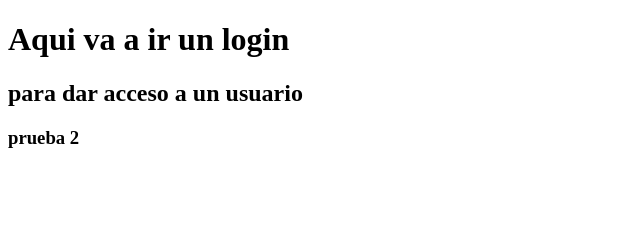
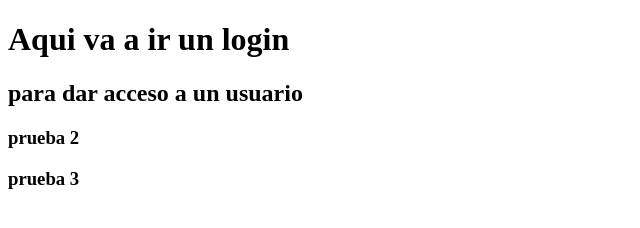
Before and after one commit to MoisesNarciso/Primer-Proyecto, a plain HTML site: page login.html in a window 1280 px wide. Shown: the full height of the page, 0-640 px from the left. Drawn offline with Linux system fonts and the light colour scheme.

Commit message:
prueba 3

```diff
--- a/login.html
+++ b/login.html
@@ -10,5 +10,6 @@
     <h1>Aqui va a ir un login</h1>
     <h2>para dar acceso a un usuario</h2>
     <h3>prueba 2</h3>
+    <h3>prueba 3</h3>
 </body>
 </html>
```
